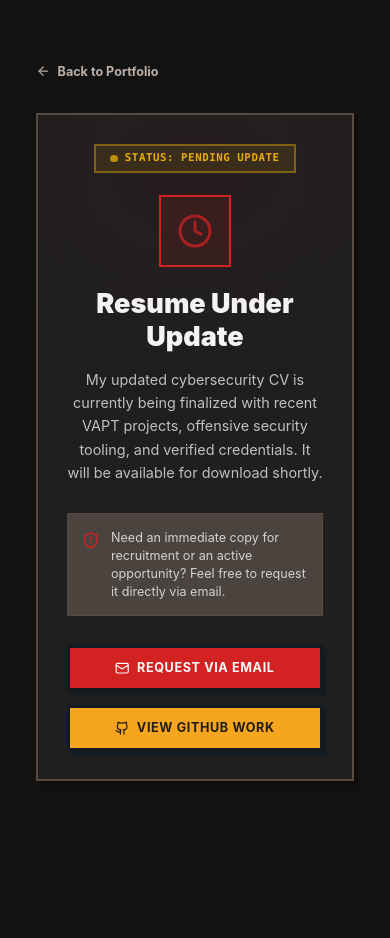
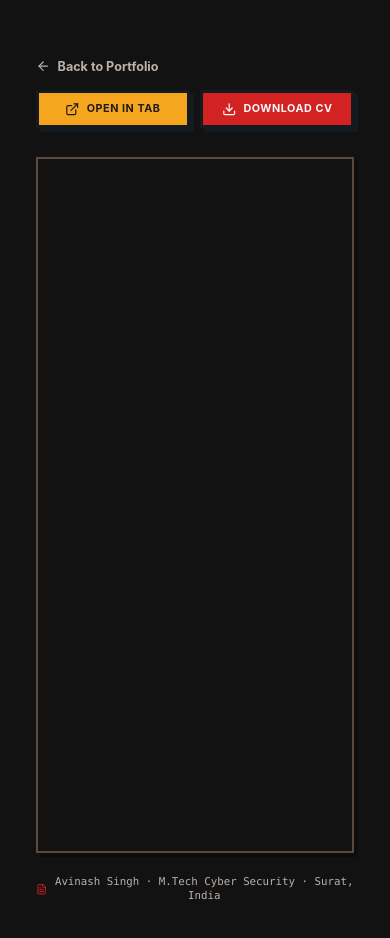
Before and after one commit to AVII-VERSE/avi-portfolio, a React (Vite) app: page /resume in a window 390 px wide. Shown: the top 938 px of the page. Before the commit the page ends 844 px from the top, so only its background shows below. Built offline with nearby package versions, Linux system fonts and the light colour scheme.

Commit message:
feat(portfolio): integrate Avinash_CV.pdf viewer & remove phone number from contact section

```diff
--- a/src/components/portfolio/ContactSection.tsx
+++ b/src/components/portfolio/ContactSection.tsx
@@ -82,7 +82,6 @@ const ContactSection = () => {
               <div className="neobrutalist-card p-6 space-y-3 text-center">
                 <p className="font-bold text-foreground">Avinash Singh</p>
                 <a className="block text-primary hover:underline" href="mailto:as8009067@gmail.com">as8009067@gmail.com</a>
-                <a className="block text-foreground/80 hover:text-primary" href="tel:+919173272178">+91 91732 72178</a>
                 <p className="text-foreground/70">Surat, Gujarat, India</p>
                 <div className="flex justify-center gap-4 pt-2 text-sm">
                   <a className="text-primary hover:underline" href="https://linkedin.com/in/singhavinash10" target="_blank" rel="noopener noreferrer">LinkedIn</a>
--- a/src/components/portfolio/Header.tsx
+++ b/src/components/portfolio/Header.tsx
@@ -151,7 +151,7 @@ const Header = ({ onSectionClick }: HeaderProps) => {
                   className="w-full neobrutalist-button neobrutalist-button-primary py-3 text-center text-sm font-bold flex items-center justify-center gap-2 group"
                 >
                   <FileText className="w-4 h-4 relative z-10" />
-                  <span className="relative z-10">View Resume (Pending)</span>
+                  <span className="relative z-10">View Resume</span>
                 </Link>
 
                 {/* Social Icons Row */}
--- a/src/pages/Resume.tsx
+++ b/src/pages/Resume.tsx
@@ -1,13 +1,16 @@
-import React from "react";
+import React, { useState } from "react";
 import { Link } from "react-router-dom";
-import { ArrowLeft, Clock, Mail, Github, ShieldAlert } from "lucide-react";
+import { ArrowLeft, Download, ExternalLink, FileText, AlertCircle } from "lucide-react";
 
 const Resume: React.FC = () => {
+  const [loadError, setLoadError] = useState(false);
+  const pdfSrc = `${import.meta.env.BASE_URL}Avinash_CV.pdf`;
+
   return (
-    <section className="min-h-screen py-16 px-4 flex items-center justify-center bg-background">
-      <div className="container mx-auto max-w-2xl">
-        {/* Back Link */}
-        <div className="mb-8">
+    <section className="min-h-screen py-16 px-4 bg-background">
+      <div className="container mx-auto max-w-5xl">
+        {/* Top Header Controls */}
+        <div className="flex flex-col sm:flex-row items-start sm:items-center justify-between gap-4 mb-8">
           <Link
             to="/"
             className="inline-flex items-center gap-2 text-sm font-bold text-muted-foreground hover:text-primary transition-colors"
@@ -15,64 +18,65 @@ const Resume: React.FC = () => {
             <ArrowLeft className="w-4 h-4" />
             Back to Portfolio
           </Link>
-        </div>
 
-        {/* Pending Card */}
-        <div className="neobrutalist-card p-8 sm:p-12 text-center bg-card border-2 border-border relative overflow-hidden">
-          {/* Background Ambient Glow */}
-          <div
-            className="absolute top-0 left-1/2 -translate-x-1/2 w-72 h-32 bg-primary/10 blur-[90px] pointer-events-none"
-            aria-hidden
-          />
-
-          {/* Status Badge */}
-          <div className="inline-flex items-center gap-2 px-4 py-1.5 bg-yellow-500/10 border-2 border-yellow-500/40 text-yellow-500 text-xs font-mono font-bold uppercase tracking-wider mb-6">
-            <span className="w-2 h-2 rounded-full bg-yellow-500 animate-pulse" />
-            Status: Pending Update
-          </div>
-
-          {/* Icon */}
-          <div className="w-20 h-20 mx-auto mb-6 flex items-center justify-center border-2 border-primary bg-primary/10 text-primary">
-            <Clock className="w-10 h-10 animate-pulse" />
-          </div>
-
-          {/* Title & Description */}
-          <h1 className="text-3xl sm:text-4xl font-black text-foreground mb-4">
-            Resume Under Update
-          </h1>
-
-          <p className="text-foreground/75 leading-relaxed text-base sm:text-lg mb-8 max-w-lg mx-auto">
-            My updated cybersecurity CV is currently being finalized with recent VAPT projects, offensive security tooling, and verified credentials. It will be available for download shortly.
-          </p>
-
-          {/* Quick Notice */}
-          <div className="p-4 bg-muted/50 border border-border text-sm text-foreground/80 mb-8 max-w-lg mx-auto text-left flex items-start gap-3">
-            <ShieldAlert className="w-5 h-5 text-primary shrink-0 mt-0.5" />
-            <span>
-              Need an immediate copy for recruitment or an active opportunity? Feel free to request it directly via email.
-            </span>
-          </div>
-
-          {/* Action Buttons */}
-          <div className="flex flex-col sm:flex-row items-center justify-center gap-4">
+          <div className="flex items-center gap-3 w-full sm:w-auto">
             <a
-              href="mailto:as8009067@gmail.com?subject=Resume%20Request%20-%20Avinash%20Singh"
-              className="w-full sm:w-auto neobrutalist-button neobrutalist-button-primary px-6 py-3 text-sm inline-flex items-center justify-center gap-2"
+              href={pdfSrc}
+              target="_blank"
+              rel="noopener noreferrer"
+              className="flex-1 sm:flex-none neobrutalist-button neobrutalist-button-secondary px-5 py-2.5 text-xs inline-flex items-center justify-center gap-2"
             >
-              <Mail className="w-4 h-4 relative z-10" />
-              <span className="relative z-10">Request via Email</span>
+              <ExternalLink className="w-4 h-4 relative z-10" />
+              <span className="relative z-10">Open in Tab</span>
             </a>
 
             <a
-              href="https://github.com/AVII-VERSE"
-              target="_blank"
-              rel="noopener noreferrer"
-              className="w-full sm:w-auto neobrutalist-button neobrutalist-button-secondary px-6 py-3 text-sm inline-flex items-center justify-center gap-2"
+              href={pdfSrc}
+              download="Avinash_Singh_CV.pdf"
+              className="flex-1 sm:flex-none neobrutalist-button neobrutalist-button-primary px-5 py-2.5 text-xs inline-flex items-center justify-center gap-2"
             >
-              <Github className="w-4 h-4 relative z-10" />
-              <span className="relative z-10">View GitHub Work</span>
+              <Download className="w-4 h-4 relative z-10" />
+              <span className="relative z-10 font-bold">Download CV</span>
             </a>
           </div>
+        </div>
+
+        {/* PDF Viewer Card */}
+        <div className="neobrutalist-card p-0 bg-card border-2 border-border overflow-hidden relative shadow-brutal">
+          {loadError ? (
+            <div className="w-full h-[75vh] flex flex-col items-center justify-center gap-4 p-8 text-center">
+              <AlertCircle size={44} className="text-primary animate-pulse" />
+              <h3 className="text-xl font-bold text-foreground">View or Download CV</h3>
+              <p className="text-muted-foreground max-w-md">
+                Your browser or device might not support inline PDF previews. You can download or view it directly in a new tab.
+              </p>
+              <div className="flex gap-4 mt-2">
+                <a
+                  href={pdfSrc}
+                  download="Avinash_Singh_CV.pdf"
+                  className="neobrutalist-button neobrutalist-button-primary px-6 py-3 text-sm inline-flex items-center gap-2"
+                >
+                  <Download className="w-4 h-4 relative z-10" />
+                  <span className="relative z-10 font-bold">Download PDF</span>
+                </a>
+              </div>
+            </div>
+          ) : (
+            <div className="w-full h-[82vh] bg-muted/20">
+              <iframe
+                title="Avinash Singh CV"
+                src={pdfSrc}
+                className="w-full h-full border-0"
+                onError={() => setLoadError(true)}
+              />
+            </div>
+          )}
+        </div>
+
+        {/* Footer Note */}
+        <div className="mt-6 text-center text-xs text-muted-foreground flex items-center justify-center gap-2 font-mono">
+          <FileText className="w-3.5 h-3.5 text-primary" />
+          <span>Avinash Singh · M.Tech Cyber Security · Surat, India</span>
         </div>
       </div>
     </section>
```
Also changed, not shown: 2 other files (tests, documents, lock files or other folders).
